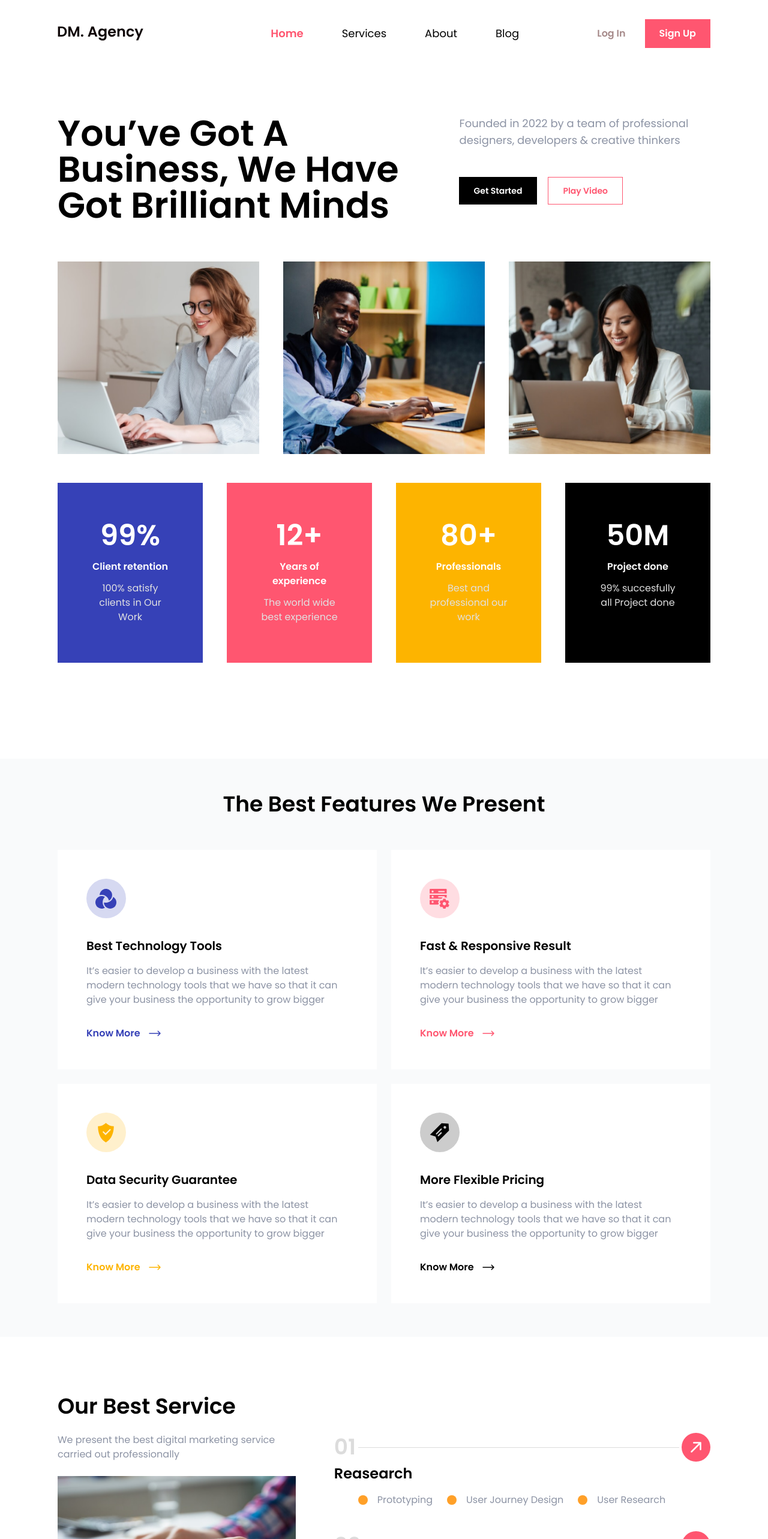
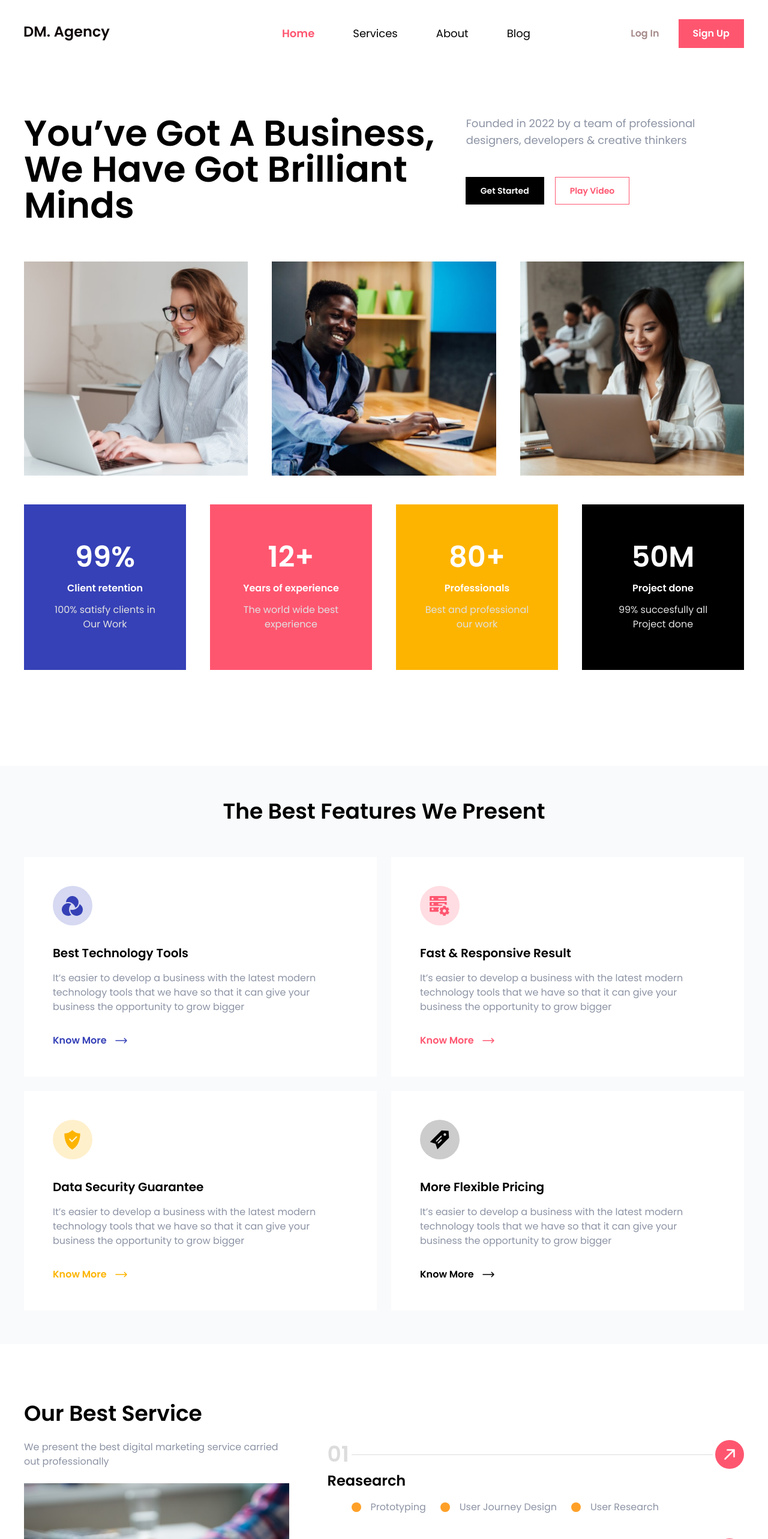
Before and after one commit to fluxstride/dm_agency, a React (Vite) app: page / in a window 1280 px wide. Shown: the top 2566 px of the page at 60% size. Built offline with nearby package versions, Linux system fonts and the light colour scheme.

Commit message:
fixed responsiveness

```diff
--- a/src/App.tsx
+++ b/src/App.tsx
@@ -5,6 +5,7 @@ import BestServices from "./components/BestServices";
 import { useEffect, useState } from "react";
 import Specialist from "./components/Specialist";
 import Footer from "./components/Footer";
+import ClientReviews from "./components/ClientReviews";
 
 function App() {
   const [theme, setTheme] = useState("");
@@ -29,6 +30,7 @@ function App() {
       <Features />
       <BestServices />
       <Specialist />
+      <ClientReviews />
       <Footer />
     </div>
   );
--- a/src/components/BestServices.tsx
+++ b/src/components/BestServices.tsx
@@ -2,7 +2,7 @@ import { bestServices } from "../data/bestServices";
 
 const BestServices = () => {
   return (
-    <div className="container mx-auto px-5 py-24 xl:px-24">
+    <div className="mx-auto max-w-7xl px-5 py-24 sm:px-10">
       <h1 className="mb-6 text-2xl font-bold sm:text-3xl lg:text-4xl">
         Our Best Service
       </h1>
--- a/src/components/Features.tsx
+++ b/src/components/Features.tsx
@@ -3,7 +3,7 @@ import { features } from "../data/features";
 const Features = () => {
   return (
     <div className="bg-gray-200 py-14">
-      <div className="container mx-auto px-5 xl:px-24">
+      <div className="mx-auto max-w-7xl px-5 sm:px-10">
         <h1 className="text-center text-2xl font-bold sm:text-3xl lg:text-4xl">
           The Best Features We Present
         </h1>
--- a/src/components/Footer.tsx
+++ b/src/components/Footer.tsx
@@ -3,8 +3,7 @@ import { footer_items } from "../data/footer_items";
 
 const Footer = () => {
   return (
-    <div className="my-28 px-5 xl:px-24">
-      <div className="container mx-auto">
+    <div className="my-28 mx-auto max-w-7xl px-5 sm:px-10">
       <div className="mb-28 items-center justify-between bg-yellow-deep px-4 py-14 text-white sm:px-28 sm:py-20 md:flex">
         <span>
           <h2 className="text-2xl font-bold sm:text-3xl lg:text-4xl">
@@ -41,7 +40,6 @@ const Footer = () => {
         ))}
       </div>
     </div>
-    </div>
   );
 };
 
--- a/src/components/Hero.tsx
+++ b/src/components/Hero.tsx
@@ -2,7 +2,7 @@ import { metrics } from "../data/metrix";
 
 const Hero = () => {
   return (
-    <div className="container mx-auto mt-[4.5rem] px-5 sm:mt-28 xl:px-24">
+    <div className="mx-auto mt-[4.5rem] max-w-7xl px-5 sm:mt-28 sm:px-10">
       <div className="grid-cols-5 gap-7 lg:grid">
         <h1 className="col-span-3 mb-4 text-3xl font-bold sm:text-4xl lg:mb-0 lg:text-5xl xl:text-6xl ">
           You’ve Got A Business, We Have Got Brilliant Minds
--- a/src/components/Nav/index.tsx
+++ b/src/components/Nav/index.tsx
@@ -10,7 +10,7 @@ const Nav = ({
   const [menuIsOpen, setIsMenuOpen] = useState(false);
 
   return (
-    <div className="container mx-auto flex items-center justify-between px-5 pt-8 xl:px-24">
+    <div className="mx-auto flex max-w-7xl items-center justify-between px-5 pt-8 sm:px-10">
       <a href="/">
         <img src="/assets/logo.svg" alt="DM.Agency" />
       </a>
--- a/src/components/Specialist.tsx
+++ b/src/components/Specialist.tsx
@@ -3,7 +3,7 @@ import { specialists_outlines } from "../data/specialist_outlines";
 const Specialist = () => {
   return (
     <div className="bg-gray-200">
-      <div className="container mx-auto grid px-5 py-16 lg:grid-cols-2 xl:px-24">
+      <div className="mx-auto grid max-w-7xl px-5 py-16 sm:px-10 lg:grid-cols-2">
         <div className="">
           <h1 className="text-2xl font-bold sm:text-3xl lg:text-4xl lg:leading-normal">
             Specialist In Aviding Clients On Financial Challenges
```
Lines whose indentation alone changed are shown as unchanged.
